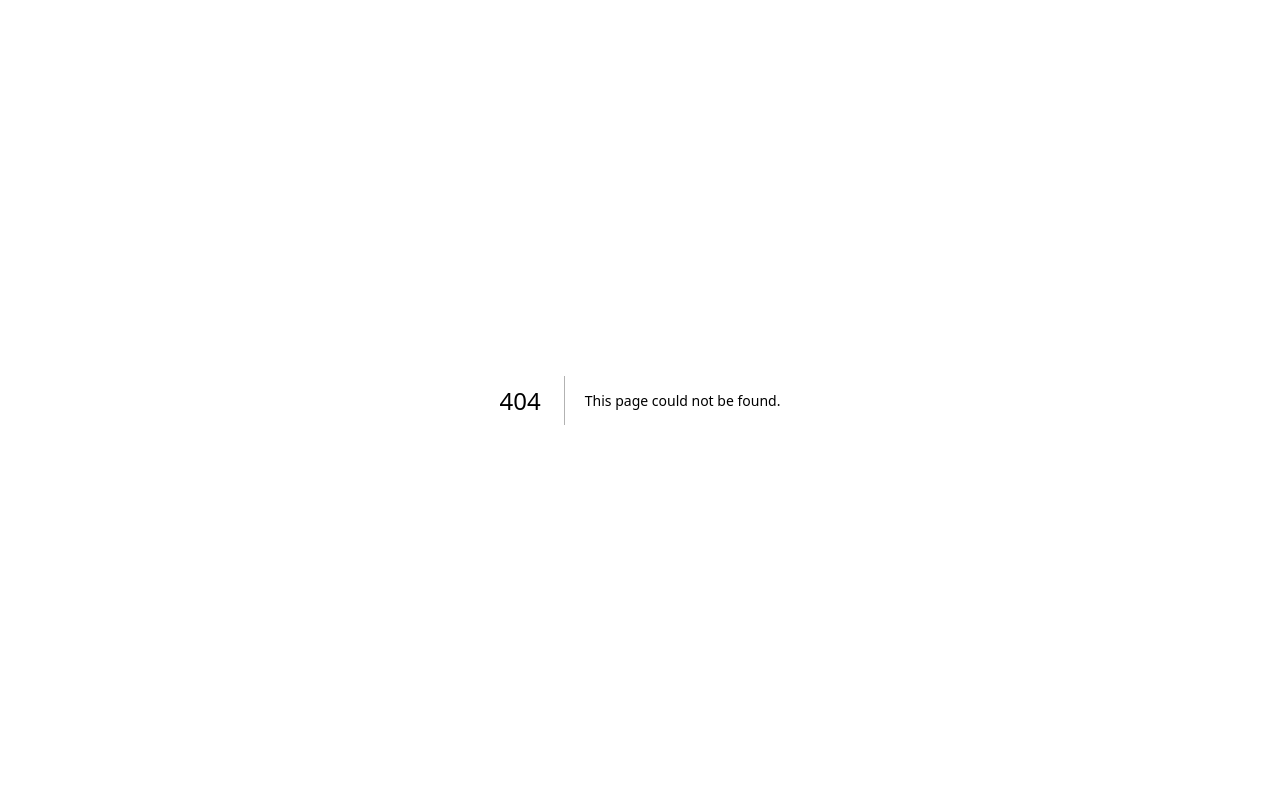
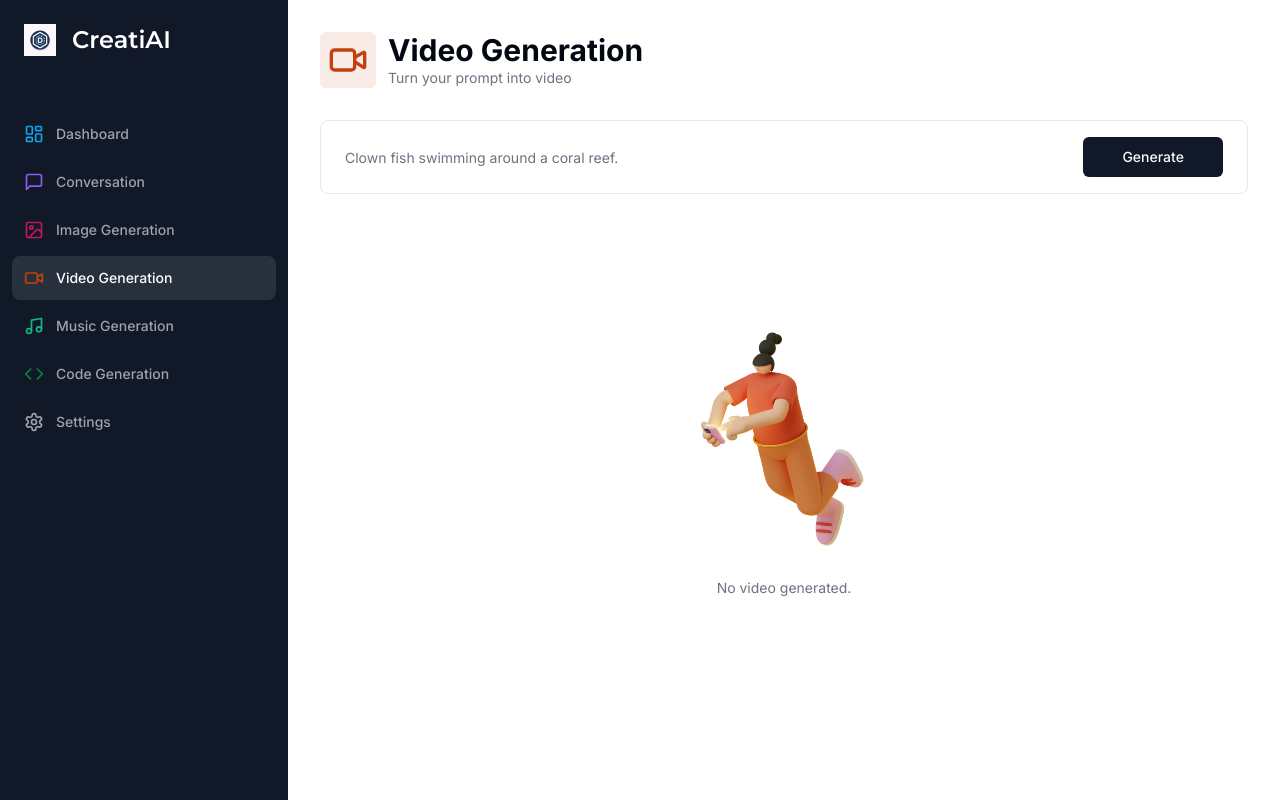
Before and after one commit to dchobarkar/saas-ai-platform, a Next.js app: page /video in a window 1280 px wide. Before the commit this address had no page. Built offline with nearby package versions, Linux system fonts and the light colour scheme.

Commit message:
add video generation ai

```diff
--- /dev/null
+++ b/app/(dashboard)/(routes)/video/constants.ts
@@ -0,0 +1,7 @@
+import * as z from "zod";
+
+export const formSchema = z.object({
+  prompt: z.string().min(1, {
+    message: "Video prompt is required.",
+  }),
+});
--- /dev/null
+++ b/app/(dashboard)/(routes)/video/page.tsx
@@ -0,0 +1,114 @@
+"use client";
+
+import React, { useState } from "react";
+import { useForm } from "react-hook-form";
+import { Video } from "lucide-react";
+import axios from "axios";
+import * as z from "zod";
+import { useRouter } from "next/navigation";
+import { zodResolver } from "@hookform/resolvers/zod";
+
+import Heading from "@/components/heading";
+import { Empty } from "@/components/empty";
+import Loader from "@/components/loader";
+import { Form, FormControl, FormField, FormItem } from "@/components/ui/form";
+import { Input } from "@/components/ui/input";
+import { Button } from "@/components/ui/button";
+import { formSchema } from "./constants";
+
+const VideoPage = () => {
+  const [video, setVideo] = useState<string>();
+
+  const router = useRouter();
+  const form = useForm<z.infer<typeof formSchema>>({
+    resolver: zodResolver(formSchema),
+    defaultValues: {
+      prompt: "",
+    },
+  });
+
+  const isLoading = form.formState.isSubmitting;
+
+  const onSubmit = async (values: z.infer<typeof formSchema>) => {
+    try {
+      setVideo(undefined);
+
+      const response = await axios.post("/api/video", values);
+      setVideo(response.data[0]);
+
+      form.reset();
+    } catch (error: any) {
+      // TODO: Open Pro Modal
+      console.log(error);
+    } finally {
+      router.refresh();
+    }
+  };
+
+  return (
+    <div>
+      <Heading
+        title="Video Generation"
+        description="Turn your prompt into video"
+        icon={Video}
+        iconColor="text-orange-700"
+        bgColor="bg-orange-700/10"
+      />
+
+      <div className="px-4 lg:px-8">
+        <div>
+          <Form {...form}>
+            <form
+              onSubmit={form.handleSubmit(onSubmit)}
+              className="rounded-lg border w-full p-4 px-3 md:px-6 focus-within:shadow-sm grid grid-cols-12 gap-2"
+            >
+              <FormField
+                name="prompt"
+                render={({ field }: any) => (
+                  <FormItem className="col-span-12 lg:col-span-10">
+                    <FormControl className="m-0 p-0">
+                      <Input
+                        className="border-0 outline-none focus-visible:ring-0 focus-visible:ring-transparent"
+                        disabled={isLoading}
+                        placeholder="Clown fish swimming around a coral reef."
+                        {...field}
+                      />
+                    </FormControl>
+                  </FormItem>
+                )}
+              />
+
+              <Button
+                className="col-span-12 lg:col-span-2 w-full"
+                disabled={isLoading}
+              >
+                Generate
+              </Button>
+            </form>
+          </Form>
+        </div>
+
+        <div className="space-y-4 mt-4">
+          {isLoading && (
+            <div className="p-8 rounded-lg w-full flex items-center justify-center bg-muted">
+              <Loader />
+            </div>
+          )}
+
+          {!video && !isLoading && <Empty label="No video generated." />}
+
+          {video && (
+            <video
+              controls
+              className="w-full aspect-video mt-8 rounded-lg border bg-black"
+            >
+              <source src={video} />
+            </video>
+          )}
+        </div>
+      </div>
+    </div>
+  );
+};
+
+export default VideoPage;
--- /dev/null
+++ b/app/api/video/route.ts
@@ -0,0 +1,38 @@
+import Replicate from "replicate";
+import { NextResponse } from "next/server";
+import { auth } from "@clerk/nextjs/server";
+
+const replicate = new Replicate({
+  auth: process.env.REPLICATE_API_TOKEN!,
+});
+
+export async function POST(req: Request) {
+  try {
+    const { userId } = auth();
+    const body = await req.json();
+    const { prompt } = body;
+
+    if (!userId) return new NextResponse("Unauthorized", { status: 401 });
+
+    if (!prompt)
+      return new NextResponse("Prompt is required.", { status: 400 });
+
+    const input = {
+      fps: 24,
+      width: 1024,
+      height: 576,
+      prompt,
+      guidance_scale: 17.5,
+    };
+
+    const response = await replicate.run(
+      "anotherjesse/zeroscope-v2-xl:9f747673945c62801b13b84701c783929c0ee784e4748ec062204894dda1a351",
+      { input }
+    );
+
+    return NextResponse.json(response);
+  } catch (error) {
+    console.log("[VIDEO_ERROR]", error);
+    return new NextResponse("Internal error", { status: 500 });
+  }
+}
```
